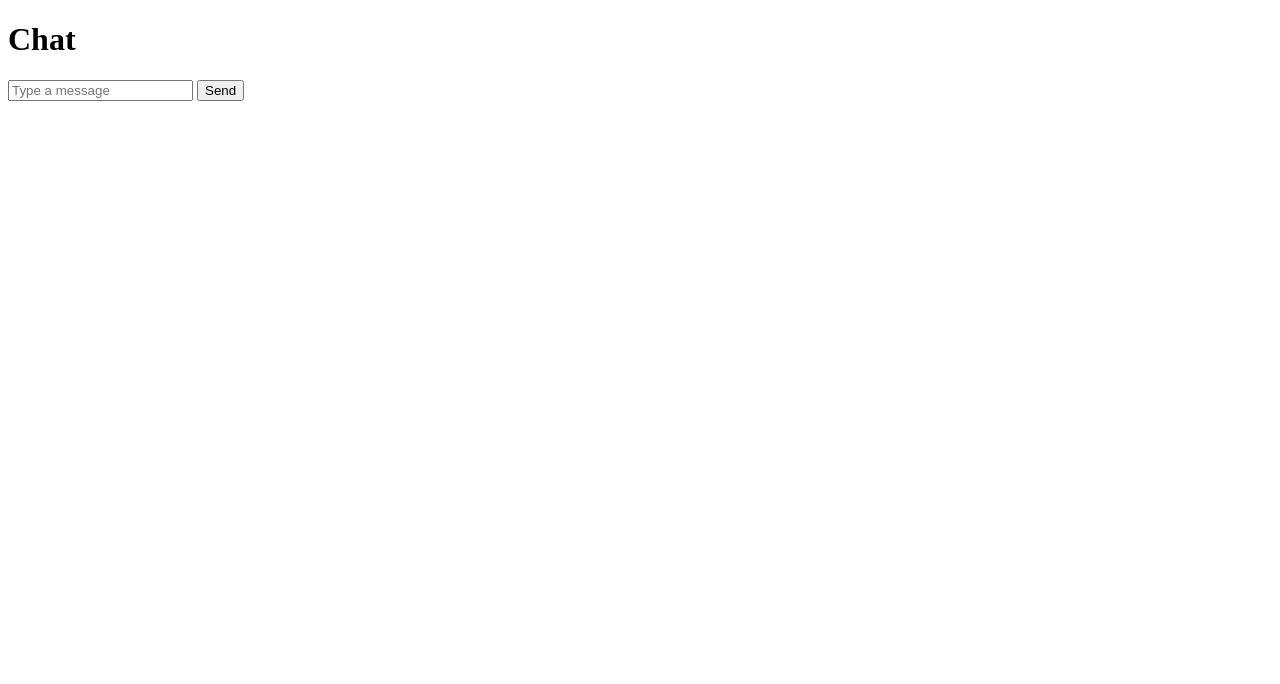
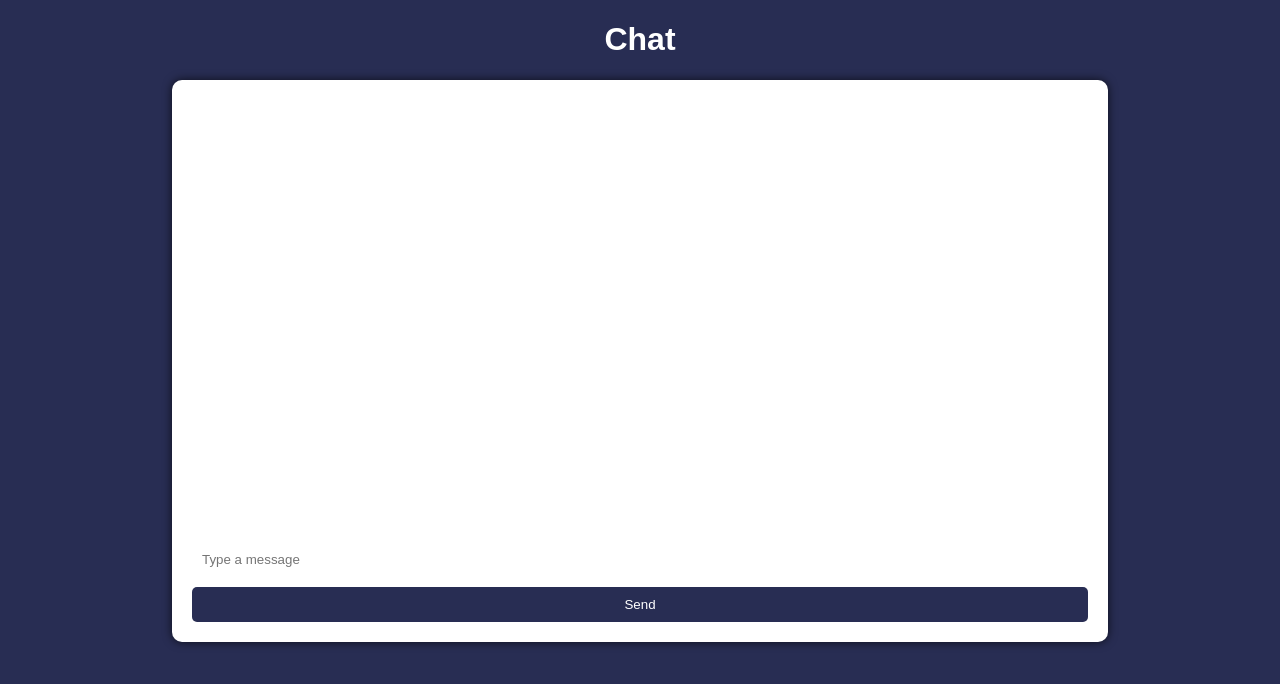
Before and after one commit to C0dyGary/chatTime, a website: page client/index.html in a window 1280 px wide. Drawn offline with Linux system fonts and the light colour scheme.

Commit message:
agregado de los estilos

```diff
--- a/client/index.html
+++ b/client/index.html
@@ -4,10 +4,10 @@
     <meta charset="UTF-8" />
     <meta name="viewport" content="width=device-width, initial-scale=1.0" />
     <title>Document</title>
+    <link rel="stylesheet" href="styles.css" />
     <script type="module">
       import { io } from "https://cdn.socket.io/4.7.5/socket.io.esm.min.js";
       const socket = io();
-
       const form = document.getElementById("form");
       const input = document.getElementById("input");
       const messages = document.getElementById("messages");
@@ -27,8 +27,7 @@
     </script>
   </head>
   <body>
-    <h1>Chat</h1>
-
+    <h1 class="titulo">Chat</h1>
     <section id="chat">
       <ul id="messages"></ul>
       <form id="form">
--- /dev/null
+++ b/client/styles.css
@@ -0,0 +1,58 @@
+body{
+    background-color: #282d53;
+    font-family: Arial, sans-serif;
+    margin: 0;
+    padding: 0;
+}
+
+.titulo{
+    text-align: center;
+    color: #fff;
+}
+
+#chat{
+    width: 70%;
+    margin: 0 auto;
+    background-color: #fff;
+    padding: 20px;
+    border-radius: 10px;
+    margin-top: 10px;
+    box-shadow: 0 0 10px rgba(0, 0, 0, 0.7);
+}
+
+#messages{
+    height: 400px;
+    overflow-y: scroll;
+    list-style: none;
+}
+
+#messages li{
+    color: #fff;
+    padding: 5px 10px;
+    background-color: #282d53;
+    margin-bottom: 5px;
+    border-radius: 5px;
+    border: 10px;
+    box-shadow: 0px 3px 3px rgba(0, 0, 0, 0.4);
+}
+
+#input{
+    width: 100%;
+    padding: 10px;
+    box-sizing: border-box;
+    border: 0;
+    border-radius: 5px;
+    margin-top: 10px;
+}
+
+button{
+    width: 100%;
+    padding: 10px;
+    box-sizing: border-box;
+    border: 0;
+    border-radius: 5px;
+    margin-top: 10px;
+    background-color: #282d53;
+    color: #fff;
+    cursor: pointer;
+}
--- a/src/index.js
+++ b/src/index.js
@@ -29,3 +29,5 @@ app.get("/", (req, res) => {
 server.listen(PORT, () => {
   console.log(`Server is running on port ${PORT}`);
 });
+
+app.use(express.static("client"));
```
